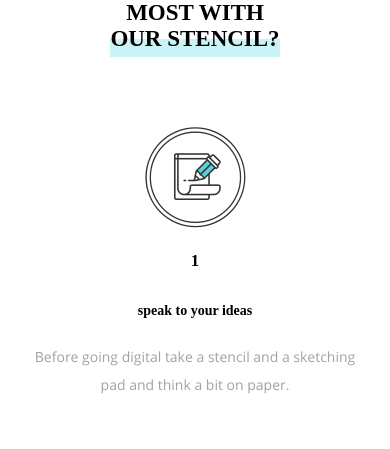
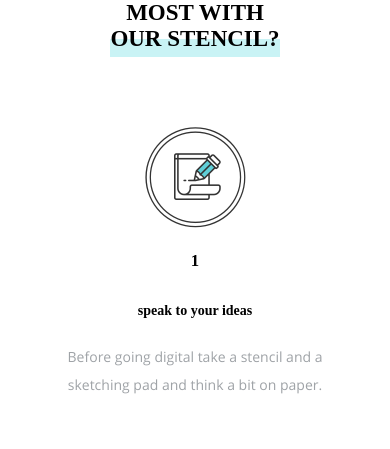
Before and after one commit to esolCrusador/ux-stencil, an Angular app: page / in a window 390 px wide. Shown: the part 1160-1609 px from the top of the page. Built offline with nearby package versions, Linux system fonts and the light colour scheme; a web font is replaced by a local one.

Commit message:
iPhone fixes

```diff
--- a/src/app/feature/landing/components/about-widget/about-widget.component.scss
+++ b/src/app/feature/landing/components/about-widget/about-widget.component.scss
@@ -40,9 +40,10 @@
             }
         }
         .order-button {
-            width: 50%;
+            max-width: 250px;
+
             @include phones-portrait {
-                width: 100%;
+                max-width: 100%;
             }
         }
     }
--- a/src/app/feature/landing/components/ux-jams-widget/ux-jams-widget.component.scss
+++ b/src/app/feature/landing/components/ux-jams-widget/ux-jams-widget.component.scss
@@ -46,6 +46,7 @@
                     width: 75%;
                     display: flex;
                     justify-content: center;
+                    align-items: flex-start;
 
                     img {
                         width: 75%;
--- a/src/styles/common/card.scss
+++ b/src/styles/common/card.scss
@@ -25,6 +25,11 @@
         width: 100%;
     }
 
+    &.section {
+        margin-left: 40px;
+        margin-right: 40px;
+    }
+
     .card-icon {
         font-size: 100px;
     }
```
